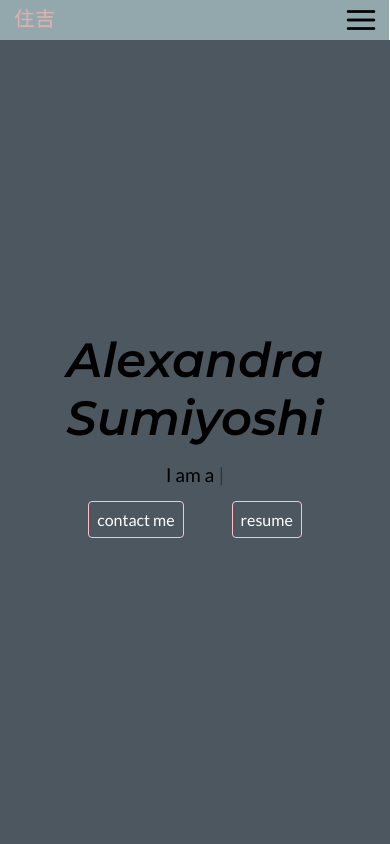
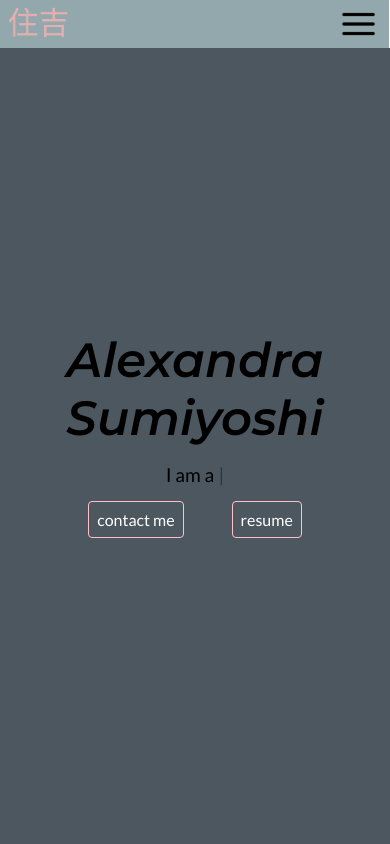
Before and after one commit to xandramiyo/Portfolio, a React (Create React App) app: page / in a window 390 px wide. Shown: the top 844 px of the page. Built offline with nearby package versions, Linux system fonts and the light colour scheme.

Commit message:
fixes typo, makes nav images larger

```diff
--- a/src/components/Landing/Landing.jsx
+++ b/src/components/Landing/Landing.jsx
@@ -27,7 +27,7 @@ export default function Landing() {
 							strings: [
 							"software engineer.",
 							"dog mom.",
-							"tryer of many hobbies.",
+							"trier of many hobbies.",
 							"bit of a nerd.",
 							],
 							autoStart: true,
--- a/src/components/Nav/Nav.css
+++ b/src/components/Nav/Nav.css
@@ -11,7 +11,7 @@ nav {
 .site-nav {
 	width: 100%;
 	justify-content: flex-end;
-	font-size: 1.3rem;
+	font-size: 1.5rem;
 }
 
 .site-nav a{
@@ -24,7 +24,7 @@ nav {
 
 .nav-logo,
 .hamburger img {
-	height: 2.5rem;
+	height: 2.8rem;
 	padding: .2rem;
 	cursor: pointer;
 }
@@ -35,10 +35,6 @@ nav {
 }
 
 @media (max-width: 850px) {
-	.nav-logo {
-		height: 2rem;
-		margin-left: .5rem;
-	}
 
 	.hamburger {
 		display: flex;
```
